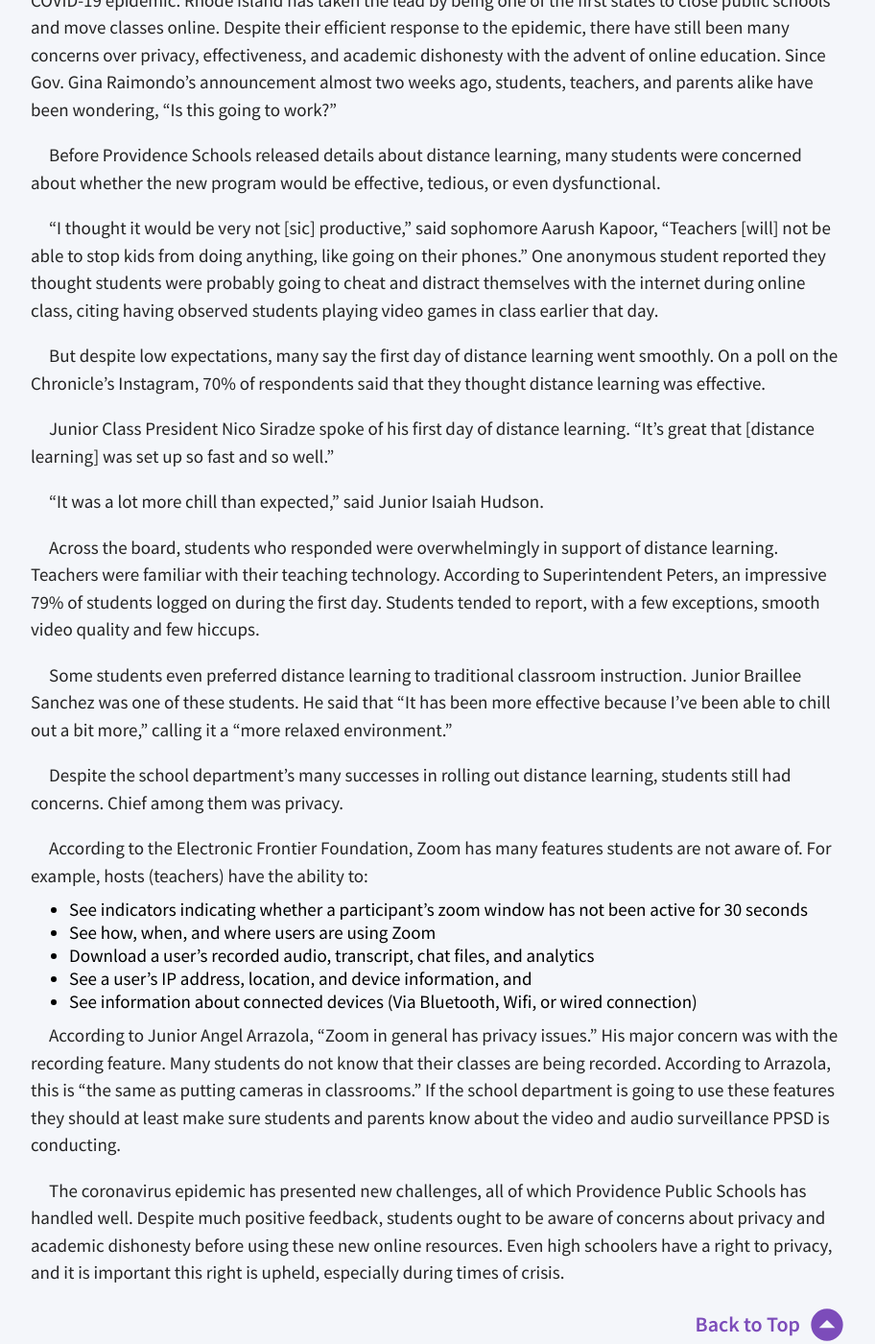
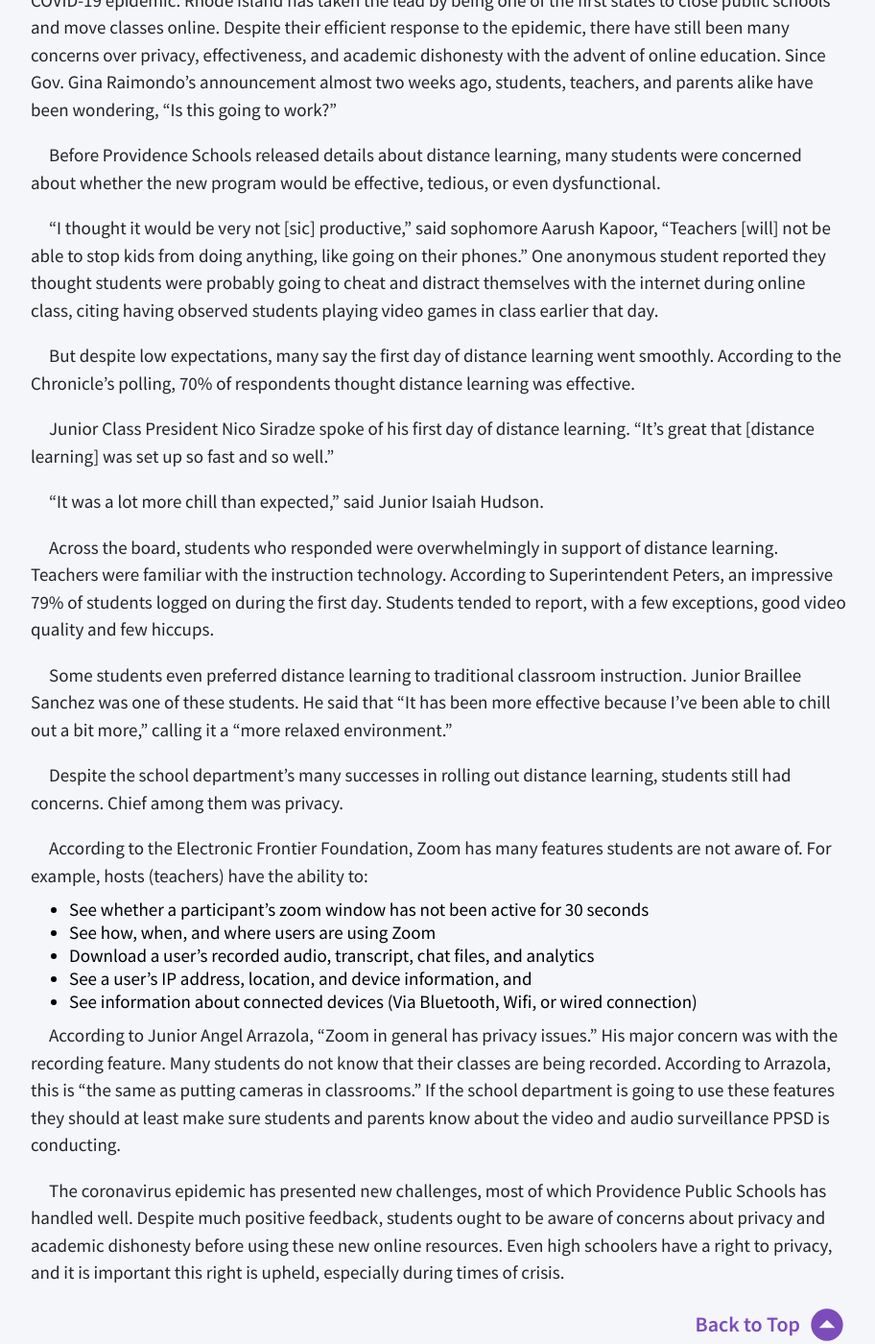
Before and after one commit to lixitrixi/classical-chronicle, a Jekyll site: the page built from _articles/distance-learning.md, in a window 1280 px wide and 1400 px high, scrolled down 448 px. Shown: the whole window at 96% size, without its empty margins (183-1095 px from the left). Built offline with Jekyll 4.4.1, drawn with Linux system fonts in a browser that asks for light colours.

Commit message:
Changed minor details for flow

```diff
--- a/_articles/distance-learning.md
+++ b/_articles/distance-learning.md
@@ -14,13 +14,13 @@ Before Providence Schools released details about distance learning, many student
 
 "I thought it would be very not [sic] productive," said sophomore Aarush Kapoor, "Teachers [will] not be able to stop kids from doing anything, like going on their phones." One anonymous student reported they thought students were probably going to cheat and distract themselves with the internet during online class, citing having observed students playing video games in class earlier that day.
 
-But despite low expectations, many say the first day of distance learning went smoothly. On a poll on the Chronicle's Instagram, 70% of respondents said that they thought distance learning was effective.
+But despite low expectations, many say the first day of distance learning went smoothly. According to the Chronicle's polling, 70% of respondents thought distance learning was effective.
 
 Junior Class President Nico Siradze spoke of his first day of distance learning. "It's great that [distance learning] was set up so fast and so well."
 
 "It was a lot more chill than expected," said Junior Isaiah Hudson.
 
-Across the board, students who responded were overwhelmingly in support of distance learning. Teachers were familiar with their teaching technology. According to Superintendent Peters, an impressive 79% of students logged on during the first day. Students tended to report, with a few exceptions, smooth video quality and few hiccups.
+Across the board, students who responded were overwhelmingly in support of distance learning. Teachers were familiar with the instruction technology. According to Superintendent Peters, an impressive 79% of students logged on during the first day. Students tended to report, with a few exceptions, good video quality and few hiccups.
 
 Some students even preferred distance learning to traditional classroom instruction. Junior Braillee Sanchez was one of these students. He said that "It has been more effective because I've been able to chill out a bit more," calling it a "more relaxed environment."
 
@@ -28,7 +28,7 @@ Despite the school department's many successes in rolling out distance learning,
 
 According to the Electronic Frontier Foundation, Zoom has many features students are not aware of. For example, hosts (teachers) have the ability to:
 
- - See indicators indicating whether a participant's zoom window has not been active for 30 seconds
+ - See whether a participant's zoom window has not been active for 30 seconds
  - See how, when, and where users are using Zoom
  - Download a user's recorded audio, transcript, chat files, and analytics
  - See a user's IP address, location, and device information, and
@@ -36,4 +36,4 @@ According to the Electronic Frontier Foundation, Zoom has many features students
 
 According to Junior Angel Arrazola, "Zoom in general has privacy issues." His major concern was with the recording feature. Many students do not know that their classes are being recorded. According to Arrazola, this is "the same as putting cameras in classrooms." If the school department is going to use these features they should at least make sure students and parents know about the video and audio surveillance PPSD is conducting.
 
-The coronavirus epidemic has presented new challenges, all of which Providence Public Schools has handled well. Despite much positive feedback, students ought to be aware of concerns about privacy and academic dishonesty before using these new online resources. Even high schoolers have a right to privacy, and it is important this right is upheld, especially during times of crisis.
+The coronavirus epidemic has presented new challenges, most of which Providence Public Schools has handled well. Despite much positive feedback, students ought to be aware of concerns about privacy and academic dishonesty before using these new online resources. Even high schoolers have a right to privacy, and it is important this right is upheld, especially during times of crisis.
```
